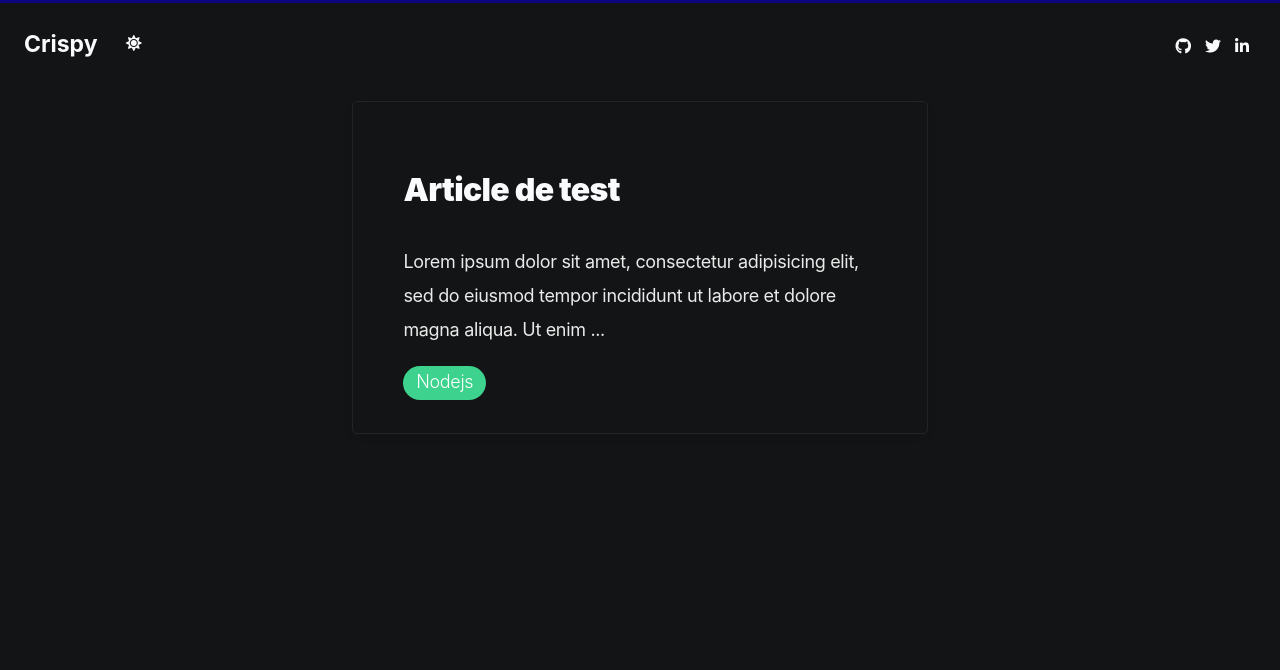
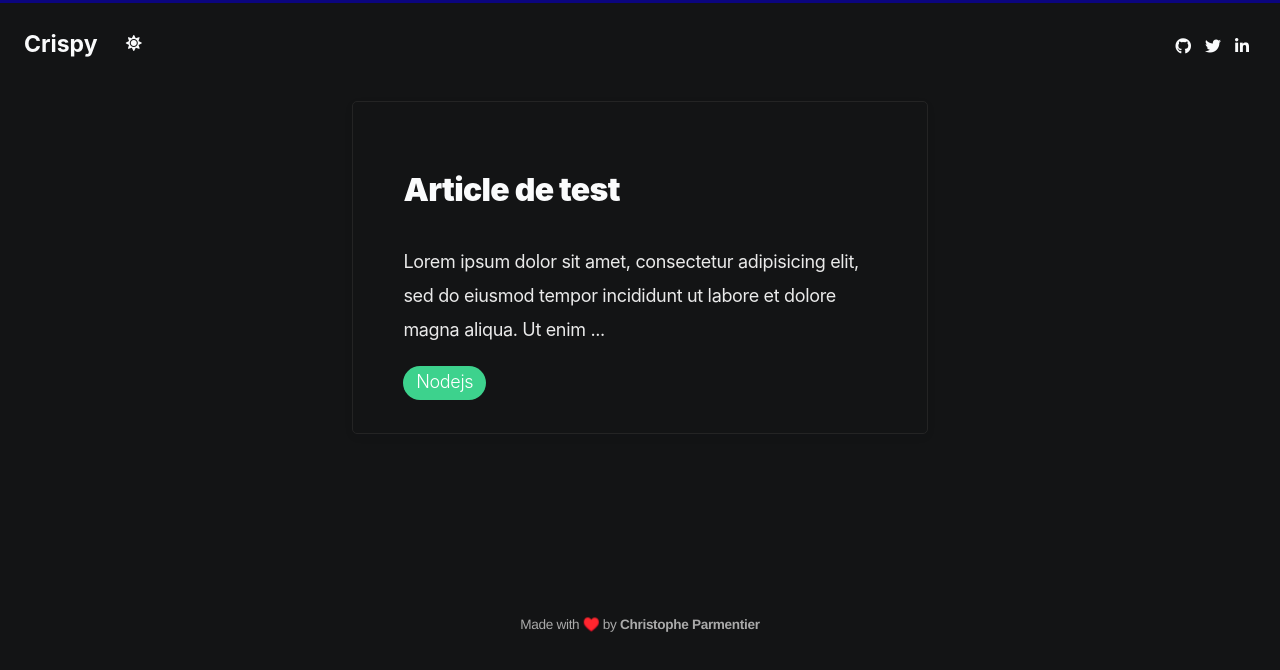
Before and after one commit to ParmentierChristophe/nextBlog, a Next.js app: page / in a window 1280 px wide. Shown: the top 670 px of the page. Built offline with nearby package versions, Linux system fonts and the light colour scheme; a web font is replaced by a local one.

Commit message:
feat(footer): add footer and change article previous and next

```diff
--- /dev/null
+++ b/components/footer/footer.module.css
@@ -0,0 +1,50 @@
+.signatureContainer {
+  margin: 10px auto;
+  padding: 10px 0;
+  width: 100%;
+}
+
+.signatureContainer p {
+  text-align: center;
+  font-family: Helvetica, Arial, Sans-Serif;
+  font-size: 0.85em;
+  color: #aaaaaa;
+}
+
+.signatureContainer .much-heart {
+  display: inline-block;
+  position: relative;
+  margin: 0 4px;
+  height: 10px;
+  width: 10px;
+  background: #ac1d3f;
+  border-radius: 4px;
+  -ms-transform: rotate(45deg);
+  -webkit-transform: rotate(45deg);
+  transform: rotate(45deg);
+}
+
+.signatureContainer .much-heart::before,
+.signatureContainer .much-heart::after {
+  display: block;
+  content: '';
+  position: absolute;
+  margin: auto;
+  height: 10px;
+  width: 10px;
+  border-radius: 5px;
+  background: #ac1d3f;
+  top: -4px;
+}
+
+.signatureContainer .much-heart::after {
+  bottom: 0;
+  top: auto;
+  left: -4px;
+}
+
+.signatureContainer a {
+  color: #aaaaaa;
+  text-decoration: none;
+  font-weight: bold;
+}
--- /dev/null
+++ b/components/footer/index.js
@@ -0,0 +1,12 @@
+import style from './footer.module.css';
+const Footer = () => {
+  return (
+    <div className={style.signatureContainer}>
+      <p>
+        Made with ♥️ by <a href="https://twitter.com/theCrispydesign">Christophe Parmentier</a>
+      </p>
+    </div>
+  );
+};
+
+export default Footer;
--- a/components/page/index.js
+++ b/components/page/index.js
@@ -1,6 +1,7 @@
 import styles from './page.module.css';
 import SEO from '../seo';
 import Header from '../header';
+import Footer from '../footer';
 
 const Page = ({ header = true, slug, title, showSlug = true, description, image, children }) => {
   return (
@@ -8,6 +9,7 @@ const Page = ({ header = true, slug, title, showSlug = true, description, image,
       <SEO title={`${title ? `${title}` : 'hey !'}`} description={description} image={image} />
       {showSlug && <Header slug={showSlug && slug} title={showSlug && title} />}
       <main className={styles.main}>{children}</main>
+      <Footer />
     </div>
   );
 };
--- a/components/page/page.module.css
+++ b/components/page/page.module.css
@@ -4,7 +4,6 @@
 }
 
 .main {
-  max-width: var(--main-content);
   margin: 0 auto;
   padding: 0 var(--gap);
 }
--- a/components/post/index.js
+++ b/components/post/index.js
@@ -13,7 +13,7 @@ const Post = ({ title, slug, html, hidden, description, date, previous, next })
           {date && <meta name="date" content={date} />}
         </Head>
         <div className={style.container}>
-          <span>
+          <span className={style.titleContainer}>
             {slug ? (
               <b>
                 <span className={style.title}> {title} </span>
@@ -29,8 +29,8 @@ const Post = ({ title, slug, html, hidden, description, date, previous, next })
             }}
           />
         </div>
+        <Navigation previous={previous} next={next} />
       </Page>
-      <Navigation previous={previous} next={next} />
     </div>
   );
 };
--- a/components/post/post.module.css
+++ b/components/post/post.module.css
@@ -2,7 +2,11 @@
   margin: 2.1rem auto 0;
   padding: 1rem;
 }
-
+.titleContainer {
+  margin: 0 auto;
+  display: flex;
+  width: var(--main-content);
+}
 .title {
   font-size: 2em;
   margin: 0.67em 0;
```
Also changed, not shown: components/post/navigation.js (+6 -2 lines).
